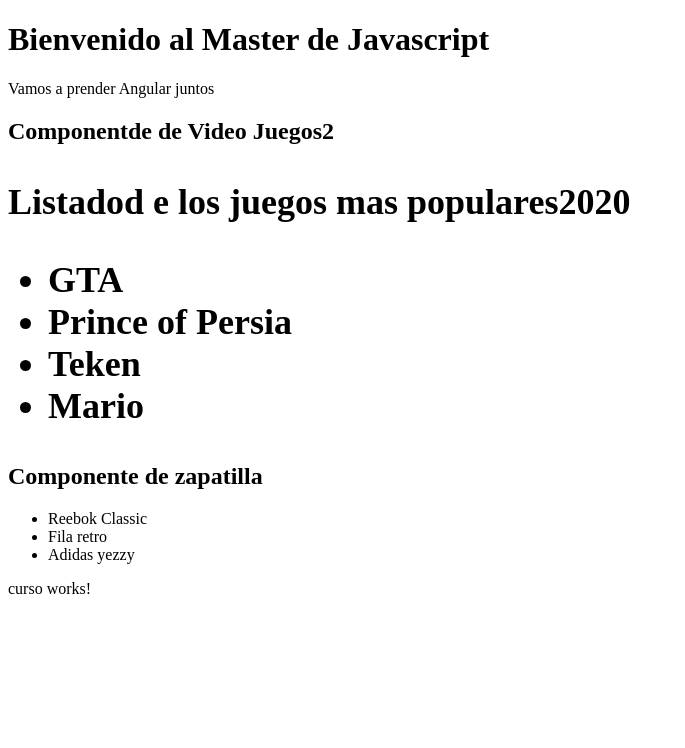
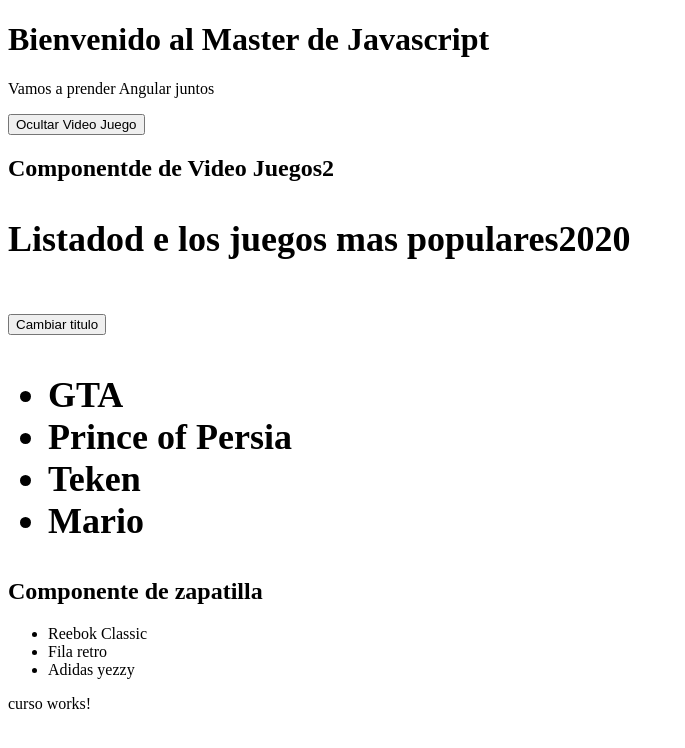
Before and after one commit to farpires/Curso-JavaScript, an Angular app in the folder aprendiendo-angular/: page / in a window 1280 px wide. Shown: the top 748 px of the page, without its empty margins (0-685 px from the left). Built offline with nearby package versions, Linux system fonts and the light colour scheme.

Commit message:
componentes en Angular

```diff
--- a/aprendiendo-angular/src/app/app.component.html
+++ b/aprendiendo-angular/src/app/app.component.html
@@ -1,9 +1,11 @@
 <div>
   <h1>
-    Bienvenido al {{title}}
+    Bienvenido al {{titulo}}
   </h1>
   <p>Vamos a prender  Angular juntos</p>
-  <videojuego></videojuego>
+  <button (click)="ocultarVideojuego(false)" *ngIf="mostrar_VideoJuegos">Ocultar Video Juego</button>
+  <button (click)="ocultarVideojuego(true)" *ngIf="!mostrar_VideoJuegos" >Mostrar video juego</button>
+  <videojuego *ngIf="mostrar_VideoJuegos"></videojuego>
   <zapatillas></zapatillas>
   <cursos></cursos>
 
--- a/aprendiendo-angular/src/app/app.component.ts
+++ b/aprendiendo-angular/src/app/app.component.ts
@@ -6,5 +6,10 @@ import { Component } from '@angular/core';
   styleUrls: ['./app.component.styl']
 })
 export class AppComponent {
-  title = 'Master de Javascript';
+  public titulo = 'Master de Javascript';
+  public mostrar_VideoJuegos : boolean = true;
+
+  ocultarVideojuego(value){
+    this.mostrar_VideoJuegos = value;
+  }
 }
--- a/aprendiendo-angular/src/app/videoJuego/videoJuego.component.html
+++ b/aprendiendo-angular/src/app/videoJuego/videoJuego.component.html
@@ -1,5 +1,6 @@
 <h2>{{titulo}}<h2>
     <p>{{listado}}</p>
+  <button (click)="CambiarTitulo()"> Cambiar titulo</button>
     <ul>
       <li>GTA</li>
       <li>Prince of Persia</li>
--- a/aprendiendo-angular/src/app/videoJuego/videoJuego.component.ts
+++ b/aprendiendo-angular/src/app/videoJuego/videoJuego.component.ts
@@ -1,14 +1,12 @@
-import { Component } from '@angular/core';
+import { Component, OnInit, DoCheck, OnDestroy  } from '@angular/core';
 
 
 @Component({
     //nombre de la etiqueta o nombre del componente
     selector: 'videojuego',
-   //una plantilla en linea
-    // template: ` `
     templateUrl:'./videojuego.component.html'
 })
-export class VideojuegoComponent {
+export class VideojuegoComponent implements OnInit, DoCheck, OnDestroy {
 
     public titulo: string;//propiedades
     public listado: string;
@@ -18,4 +16,21 @@ export class VideojuegoComponent {
           this.listado= 'Listadod e los juegos mas populares2020';
           console.log('se ha cargado el compnent: videojuego.componnetn.ts');
       }
+
+
+    ngOnInit(){
+     console.log("OnInit Ejecutado");
+    }
+    ngDoCheck(){
+        console.log("Docheck Ejecutado");
+    }
+    ngOnDestroy(){
+        console.log("OnDestroy Ejecutado");//se ejecuta antes de eleimnina
+    }
+    CambiarTitulo(){
+        this.titulo = "Nuevo titulo del componente ";
+
+    }
+
+
 }
```
